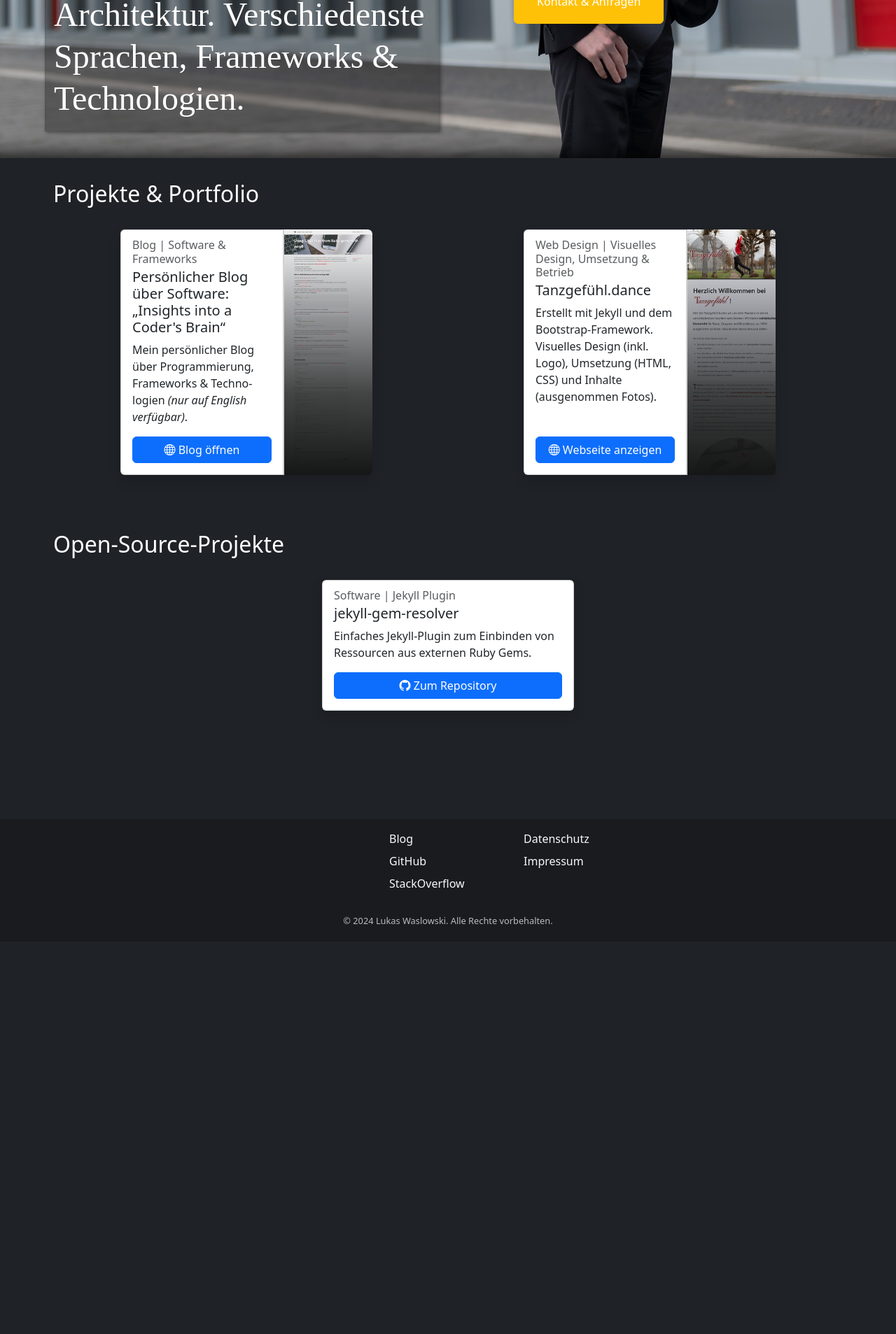
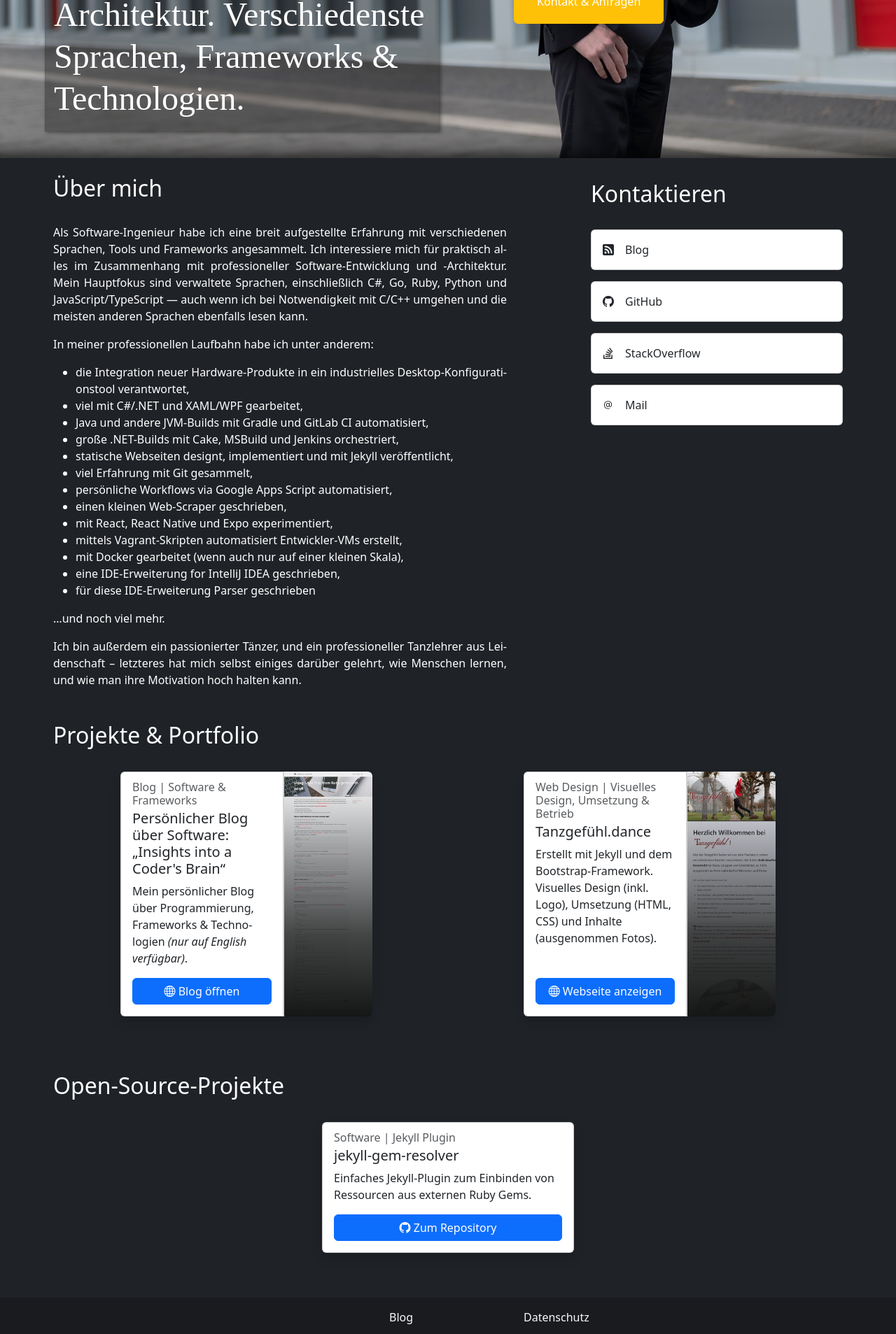
Before and after one commit to cr7pt0gr4ph7/taktgeber.it, a Jekyll site: the page built from de/index.html, in a window 1280 px wide. Shown: the part 689-2596 px from the top of the page at 70% size. Built offline with Jekyll 4.4.1, drawn with Linux system fonts in a browser that asks for light colours; before the commit the page ends 2035 px from its top, so only the background shows below that.

Commit message:
Add german translation of the "About me" text

```diff
--- a/_data/translations.yml
+++ b/_data/translations.yml
@@ -23,10 +23,10 @@ about_me:
   de: Über mich
   en: About me
 where_to_find_me:
-  de: Kontaktieren # ???
+  de: Kontaktieren
   en: Where to find me
 social_links:
-  de: Anderswo finden
+  de: Kontaktieren
   en: Social links
 projects_and_portfolio:
   de: Projekte &amp; Portfolio
--- a/_sass/layout.scss
+++ b/_sass/layout.scss
@@ -66,6 +66,11 @@ main article:first-of-type>.section:first-child {
 
 /* About text */
 
+.about-text {
+  hyphens: auto;
+  text-align: justify;
+}
+
 .about-text,
 .about-nav-links {
   a {
--- a/de/index.html
+++ b/de/index.html
@@ -25,4 +25,31 @@ redirect_from:
   Kontakt &amp; Anfragen
 {%- endcapture -%}
 
+{%- capture about_me_text -%}
+  Als Software-Ingenieur habe ich eine breit aufgestellte Erfahrung mit verschiedenen Sprachen, Tools und Frameworks angesammelt.
+  Ich interessiere mich für praktisch alles im Zusammenhang mit professioneller Software-Entwicklung und -Architektur.
+  Mein Hauptfokus sind verwaltete Sprachen, einschließlich C#, Go, Ruby, Python und JavaScript/TypeScript
+  &mdash; auch wenn ich bei Notwendigkeit mit C/C++ umgehen und die meisten anderen Sprachen ebenfalls lesen kann.
+
+  In meiner professionellen Laufbahn habe ich unter anderem:
+  - die Integration neuer Hardware-Produkte in ein industrielles Desktop-Konfigurationstool verantwortet,
+  - viel mit C#/.NET und XAML/WPF gearbeitet,
+  - Java und andere JVM-Builds mit [Gradle](https://gradle.org/) und [GitLab CI](https://docs.gitlab.com/ee/ci/) automatisiert,
+  - große .NET-Builds mit [Cake](https://cakebuild.net/), MSBuild und [Jenkins](https://www.jenkins.io/) orchestriert,
+  - statische Webseiten designt, implementiert und mit [Jekyll](https://jekyllrb.com) veröffentlicht,
+  - viel Erfahrung mit [Git](https://git-scm.com/) gesammelt,
+  - persönliche Workflows via [Google Apps Script](https://www.google.com/script/start/) au&shy;to&shy;ma&shy;ti&shy;siert,
+  - einen kleinen Web-Scraper geschrieben,
+  - mit [React](https://react.dev/), [React Native](https://reactnative.dev/) und [Expo](https://expo.dev/) experimentiert,
+  - mittels [Vagrant](https://www.vagrantup.com/)-Skripten automatisiert Entwickler-VMs erstellt,
+  - mit [Docker](https://www.docker.com/) gearbeitet (wenn auch nur auf einer kleinen Skala),
+  - eine [IDE-Erweiterung for IntelliJ IDEA](https://github.com/cr7pt0gr4ph7/thymeleaf-extras-idea-plugin) geschrieben,
+  - für diese IDE-Erweiterung [Parser](https://github.com/cr7pt0gr4ph7/thymeleaf-extras-idea-plugin/blob/master/grammar/Grammar.bnf) geschrieben
+
+  ...und noch viel mehr.
+
+  Ich bin außerdem ein passionierter Tänzer, und ein [professioneller Tanzlehrer](https://tanzgefuehl.dance/) aus Leidenschaft
+  &ndash; letzteres hat mich selbst einiges darüber gelehrt, wie Menschen lernen, und wie man ihre Motivation hoch halten kann.
+{%- endcapture -%}
+
 {% include pages/landing-page.html %}
```
Also changed, not shown: en/index.html (+5 -4 lines).
